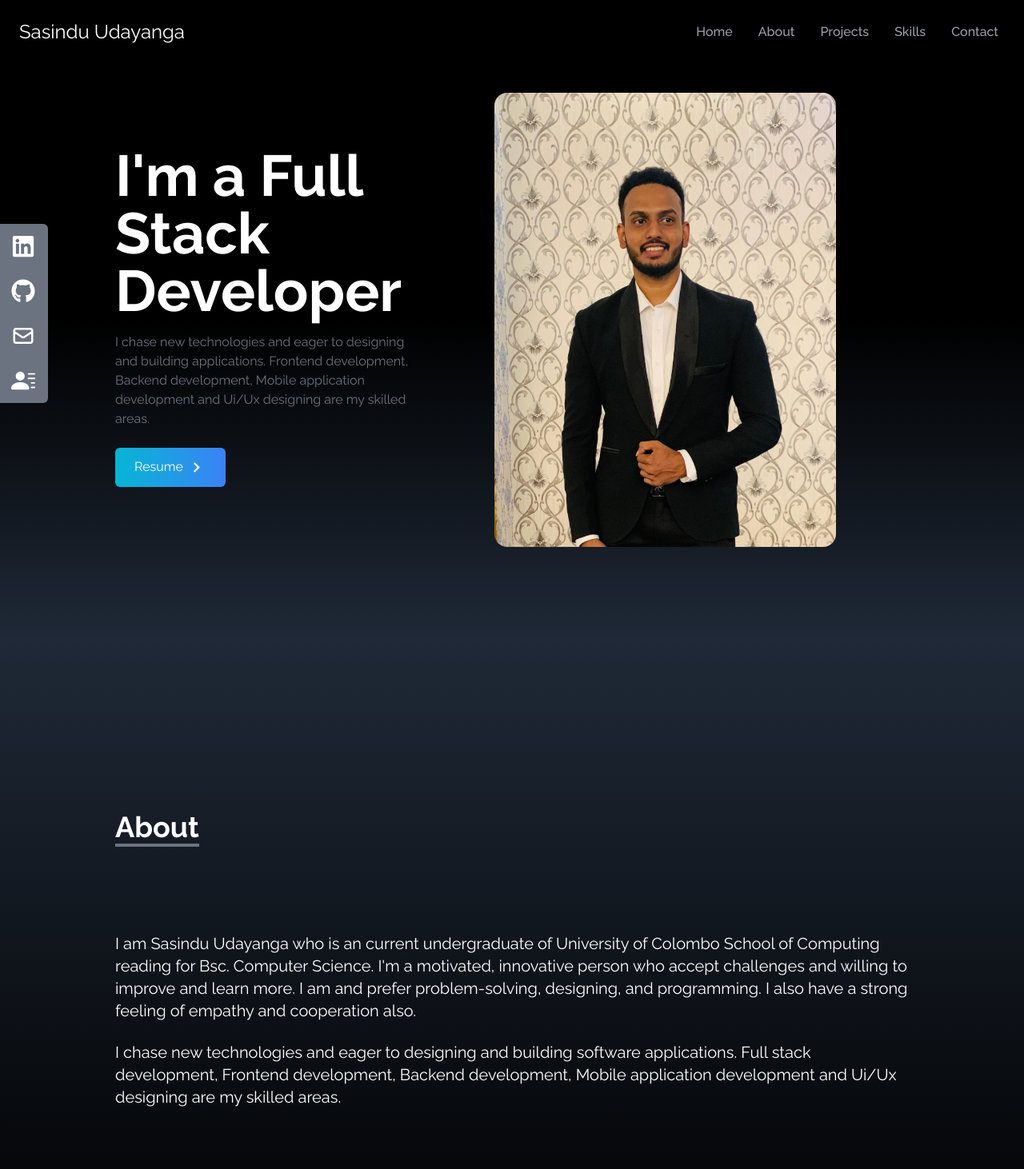
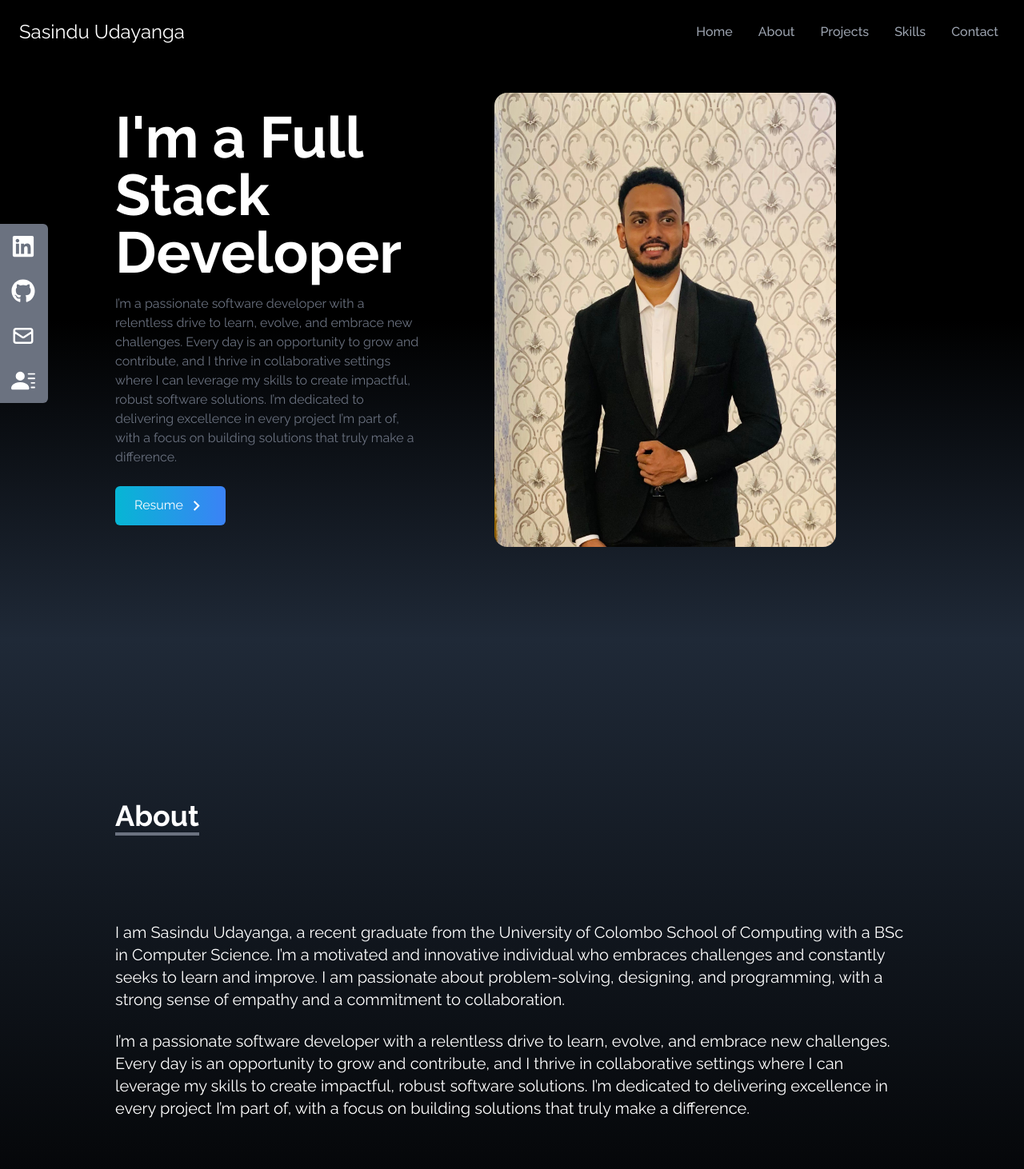
Before and after one commit to sasinduudayanga/portfolio_website, a React (Create React App) app: page / in a window 1280 px wide. Shown: the top 1462 px of the page at 80% size. Built offline with nearby package versions, Linux system fonts and the light colour scheme; the HTML template or start-up script is replaced by a standard one.

Commit message:
update CV and about content

```diff
--- a/src/components/About.jsx
+++ b/src/components/About.jsx
@@ -13,18 +13,21 @@ const About = () => {
           </p>
         </div>
         <p className="text-xl mt-20 ">
-          I am Sasindu Udayanga who is an current undergraduate of University of
-          Colombo School of Computing reading for Bsc. Computer Science. I'm a
-          motivated, innovative person who accept challenges and willing to
-          improve and learn more. I am and prefer problem-solving, designing,
-          and programming. I also have a strong feeling of empathy and
-          cooperation also.
+          I am Sasindu Udayanga, a recent graduate from the University of
+          Colombo School of Computing with a BSc in Computer Science. I’m a
+          motivated and innovative individual who embraces challenges and
+          constantly seeks to learn and improve. I am passionate about
+          problem-solving, designing, and programming, with a strong sense of
+          empathy and a commitment to collaboration.
         </p>
         <br />
         <p className="text-xl">
-          I chase new technologies and eager to designing and building software
-          applications. Full stack development, Frontend development, Backend
-          development, Mobile application development and Ui/Ux designing are my skilled areas.
+          I’m a passionate software developer with a relentless drive to learn,
+          evolve, and embrace new challenges. Every day is an opportunity to
+          grow and contribute, and I thrive in collaborative settings where I
+          can leverage my skills to create impactful, robust software solutions.
+          I’m dedicated to delivering excellence in every project I’m part of,
+          with a focus on building solutions that truly make a difference.
         </p>
       </div>
     </div>
--- a/src/components/Home.jsx
+++ b/src/components/Home.jsx
@@ -14,9 +14,13 @@ const Home = () => {
             I'm a Full Stack Developer
           </h2>
           <p className="text-gray-500 py-4 max-w-md">
-            I chase new technologies and eager to designing and building
-            applications. Frontend development, Backend development, Mobile
-            application development and Ui/Ux designing are my skilled areas.
+            I’m a passionate software developer with a relentless drive to
+            learn, evolve, and embrace new challenges. Every day is an
+            opportunity to grow and contribute, and I thrive in collaborative
+            settings where I can leverage my skills to create impactful, robust
+            software solutions. I’m dedicated to delivering excellence in every
+            project I’m part of, with a focus on building solutions that truly
+            make a difference.
           </p>
 
           <div>
```
Also changed, not shown: 2 other files (tests, documents, lock files or other folders).
